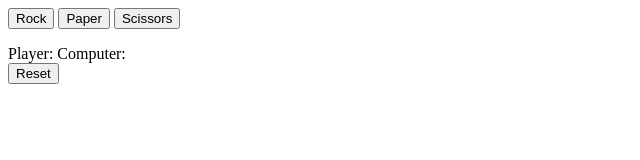
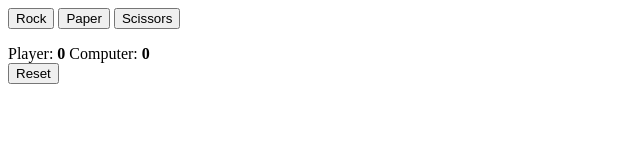
Before and after one commit to Mconley91/rockPaperScissors, a plain HTML site: page index.html in a window 1280 px wide. Both pictures are taken after a click on the button "Reset". Shown: the full height of the page, 0-640 px from the left. Drawn offline with Linux system fonts and the light colour scheme.

Commit message:
add reset functionality, stop game from playing after a winner has been declared

```diff
--- a/index.html
+++ b/index.html
@@ -17,6 +17,6 @@
         <span>Player: <strong id="playerScore"></strong></span>
         <span>Computer: <strong id="computerScore"></strong></span>
     </div>
-    <button>Reset</button>
+    <button id="reset" onclick=reset()>Reset</button>
 </body>
 </html>
--- a/scripts.js
+++ b/scripts.js
@@ -1,5 +1,6 @@
 let playerScore = 0;
 let computerScore = 0;
+let gameOver = false;
 const playerScoreReadout = document.querySelector('#playerScore');
 const computerScoreReadout = document.querySelector('#computerScore');
 const choices = document.querySelector('#choices');
@@ -11,6 +12,9 @@ choices.addEventListener('click',(event)=>{
 });
 
 function playGame(play){
+    if (gameOver){
+        return;
+    }
     let randomNum = Math.floor(Math.random() * 3) + 1;
     let cpuChoice = randomNum == 1 ? 'rock' : randomNum == 2 ? 'paper' : randomNum == 3 ? 'scissors' : 'ERROR';
     let result;
@@ -39,22 +43,27 @@ if (playerScore === 5 && computerScore === 5){
         let victory = document.createElement('li');
         victory.innerText = "It's a tie!";
         output.appendChild(victory);
+        gameOver = true;
     }
     else if (playerScore === 5){
         let victory = document.createElement('li');
         victory.innerText = 'You won the game!';
         output.appendChild(victory);
+        gameOver = true;
     }
     else if(computerScore === 5){
         let victory = document.createElement('li');
         victory.innerText = 'Computer wins the game!';
         output.appendChild(victory);
+        gameOver = true;
     }
 };
 
-if (!cheating){
-    console.log(`Final Score= Player: ${playerScore} Computer: ${computerScore}`);
-    playerScore > computerScore ? console.log('You won the game!') :
-    playerScore == computerScore ? console.log("It's a tie!") :
-    console.log('Computer wins the game!');
-}
+function reset(){
+    playerScore = 0;
+    computerScore = 0;
+    playerScoreReadout.innerText = playerScore;
+    computerScoreReadout.innerText = computerScore;
+    document.querySelector("#output").innerHTML = "";
+    gameOver = false;
+};
```
Lines whose indentation alone changed are shown as unchanged.
